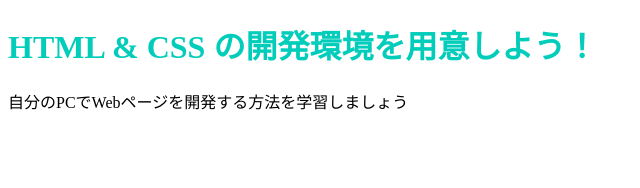
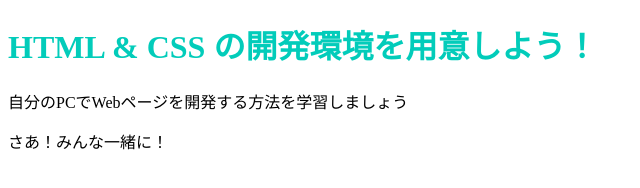
Before and after one commit to koaland/koaland.github.io, a plain HTML site: page index.html in a window 1280 px wide. Shown: the whole page, without its empty margins (0-640 px from the left). Drawn offline with Linux system fonts and the light colour scheme.

Commit message:
Update index.html

```diff
--- a/index.html
+++ b/index.html
@@ -8,5 +8,6 @@
   <body>
     <h1 class="title">HTML & CSS の開発環境を用意しよう！</h1>
     <p>自分のPCでWebページを開発する方法を学習しましょう</p>
+    <p>さあ！みんな一緒に！</p>
   </body>
 </html>
```
